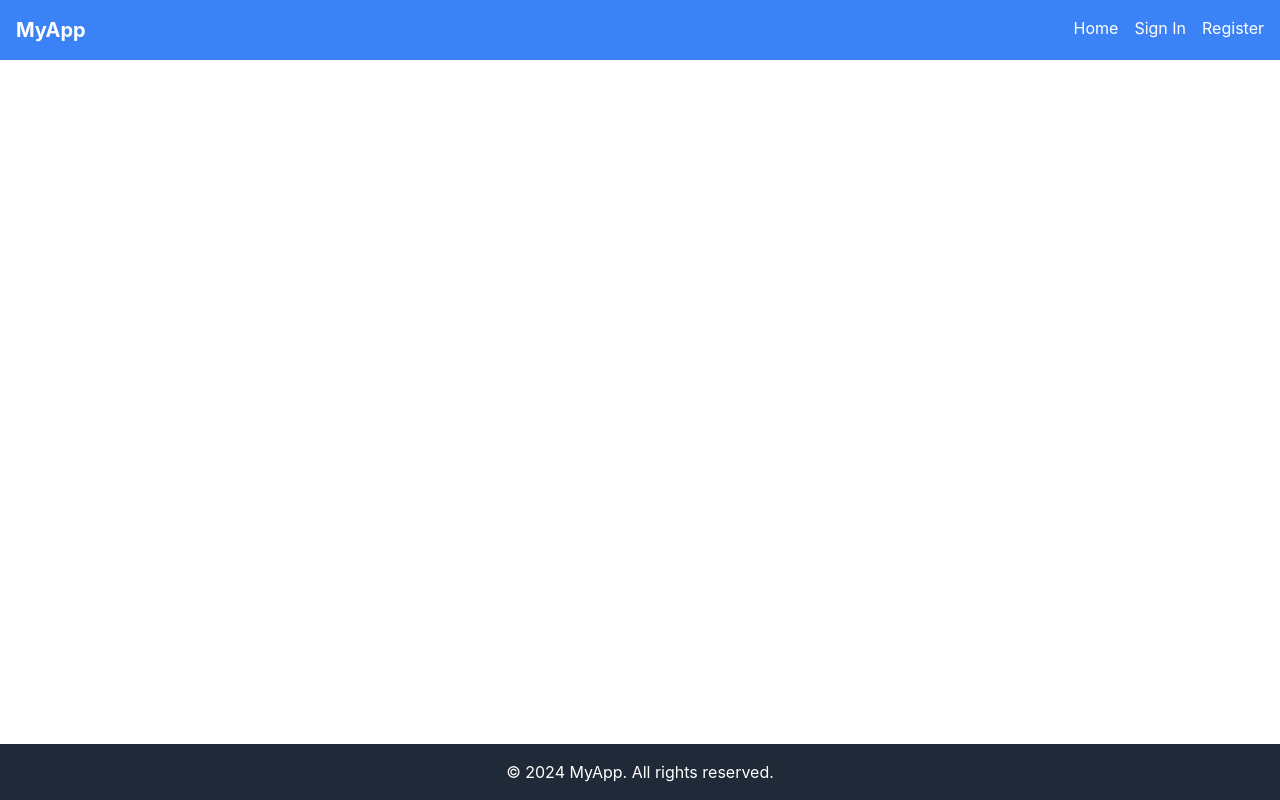
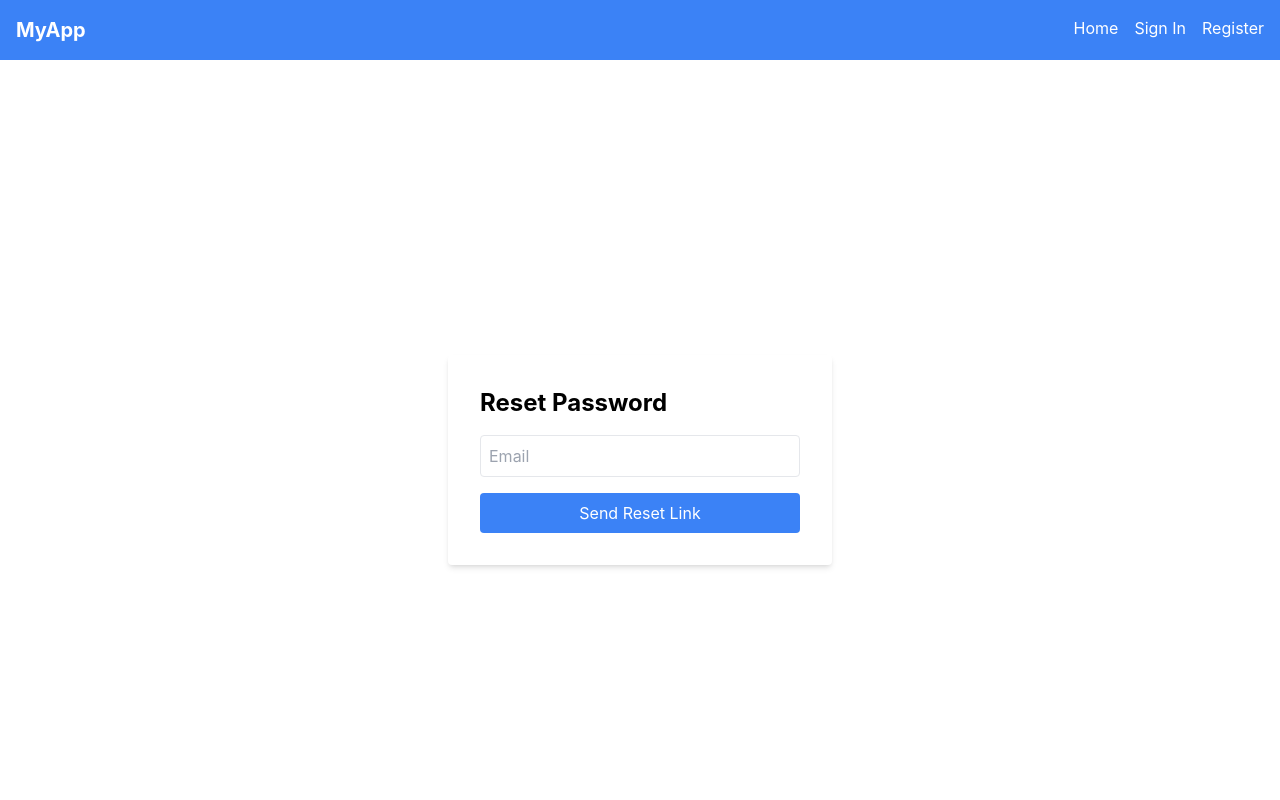
Before and after one commit to alexechoi/react-flask-firebase-template, a React (Create React App) app in the folder frontend/: page /reset-password in a window 1280 px wide. Shown: the top 800 px of the page. Built offline with nearby package versions, Linux system fonts and the light colour scheme; no server answers.

Commit message:
Implement password reset

```diff
--- a/frontend/src/AppNavigator.js
+++ b/frontend/src/AppNavigator.js
@@ -3,6 +3,7 @@ import { Routes, Route } from "react-router-dom";
 import Home from "./pages/Home";
 import SignIn from "./pages/SignIn";
 import Register from "./pages/Register";
+import ResetPassword from "./pages/ResetPassword";
 
 const AppNavigator = () => {
   return (
@@ -10,6 +11,7 @@ const AppNavigator = () => {
       <Route path="/" element={<Home />} />
       <Route path="/signin" element={<SignIn />} />
       <Route path="/register" element={<Register />} />
+      <Route path="/reset-password" element={<ResetPassword />} />
     </Routes>
   );
 };
--- a/frontend/src/firebase/auth.js
+++ b/frontend/src/firebase/auth.js
@@ -4,6 +4,7 @@ import {
   createUserWithEmailAndPassword,
   signInWithEmailAndPassword,
   signOut,
+  sendPasswordResetEmail,
 } from "firebase/auth";
 
 // Initialize Firestore
@@ -51,6 +52,16 @@ export const logoutUser = async () => {
   }
 };
 
+// Reset Password function
+export const resetPassword = async (email) => {
+    try {
+        await sendPasswordResetEmail(auth, email);
+        return "Password reset email sent!";
+    } catch (error) {
+        throw new Error(mapFirebaseError(error.code));
+    }
+};
+
 // Map Firebase errors to user-friendly messages
 const mapFirebaseError = (code) => {
   const errorMapping = {
--- /dev/null
+++ b/frontend/src/pages/ResetPassword.js
@@ -0,0 +1,43 @@
+import React, { useState } from "react";
+import { resetPassword } from "../firebase/auth";
+
+const ResetPassword = () => {
+  const [email, setEmail] = useState("");
+  const [message, setMessage] = useState("");
+
+  const handleResetPassword = async (e) => {
+    e.preventDefault();
+    try {
+      const response = await resetPassword(email);
+      setMessage(response);
+    } catch (error) {
+      setMessage(error.message);
+    }
+  };
+
+  return (
+    <div className="flex justify-center items-center h-screen">
+      <form
+        className="bg-white p-8 rounded shadow-md w-96"
+        onSubmit={handleResetPassword}
+      >
+        <h2 className="text-2xl font-bold mb-4">Reset Password</h2>
+        <input
+          type="email"
+          placeholder="Email"
+          className="border rounded w-full p-2 mb-4"
+          value={email}
+          onChange={(e) => setEmail(e.target.value)}
+        />
+        <button className="bg-blue-500 text-white w-full py-2 rounded">
+          Send Reset Link
+        </button>
+        {message && (
+          <p className="mt-4 text-center text-gray-700">{message}</p>
+        )}
+      </form>
+    </div>
+  );
+};
+
+export default ResetPassword;
--- a/frontend/src/pages/SignIn.js
+++ b/frontend/src/pages/SignIn.js
@@ -1,5 +1,6 @@
 import React, { useState } from "react";
 import { loginUser } from "../firebase/auth";
+import { Link } from "react-router-dom";
 
 const SignIn = () => {
   const [email, setEmail] = useState("");
@@ -36,7 +37,15 @@ const SignIn = () => {
           value={password}
           onChange={(e) => setPassword(e.target.value)}
         />
-        <button className="bg-blue-500 text-white w-full py-2 rounded">Sign In</button>
+        <button className="bg-blue-500 text-white w-full py-2 rounded">
+          Sign In
+        </button>
+        <Link
+          to="/reset-password"
+          className="block text-blue-500 text-center mt-4 hover:underline"
+        >
+          Forgot Password?
+        </Link>
       </form>
     </div>
   );
```
